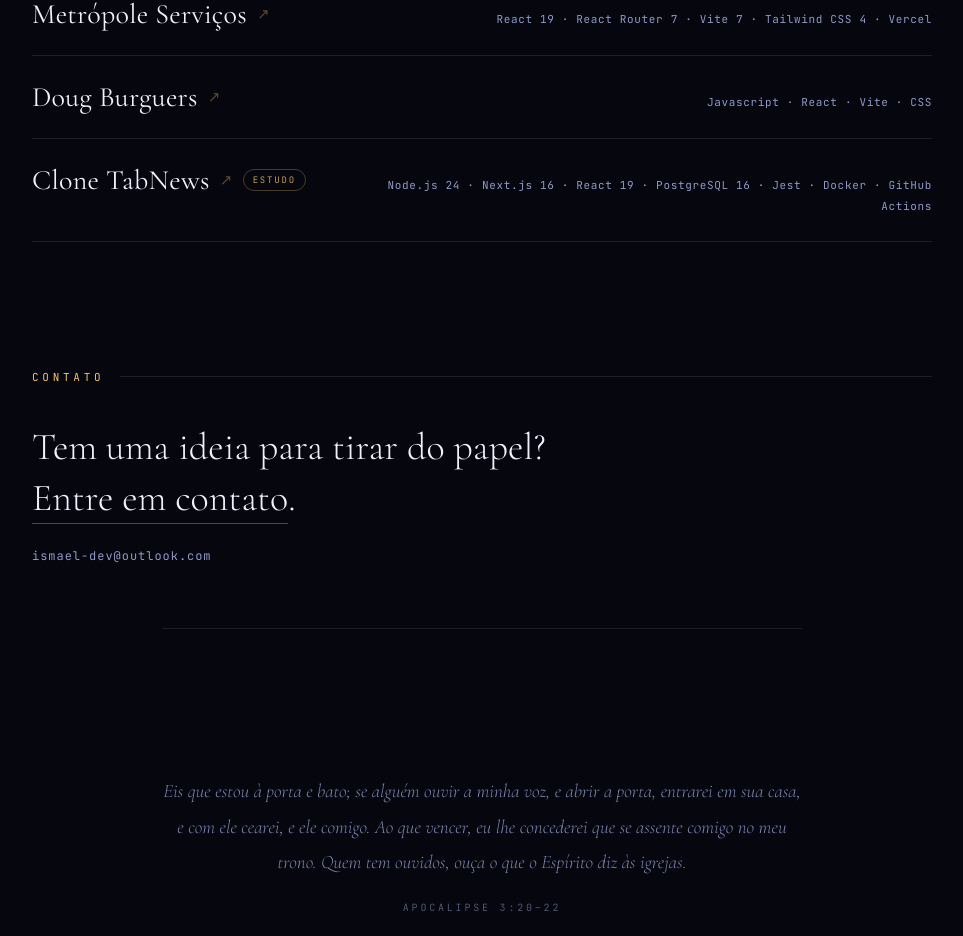
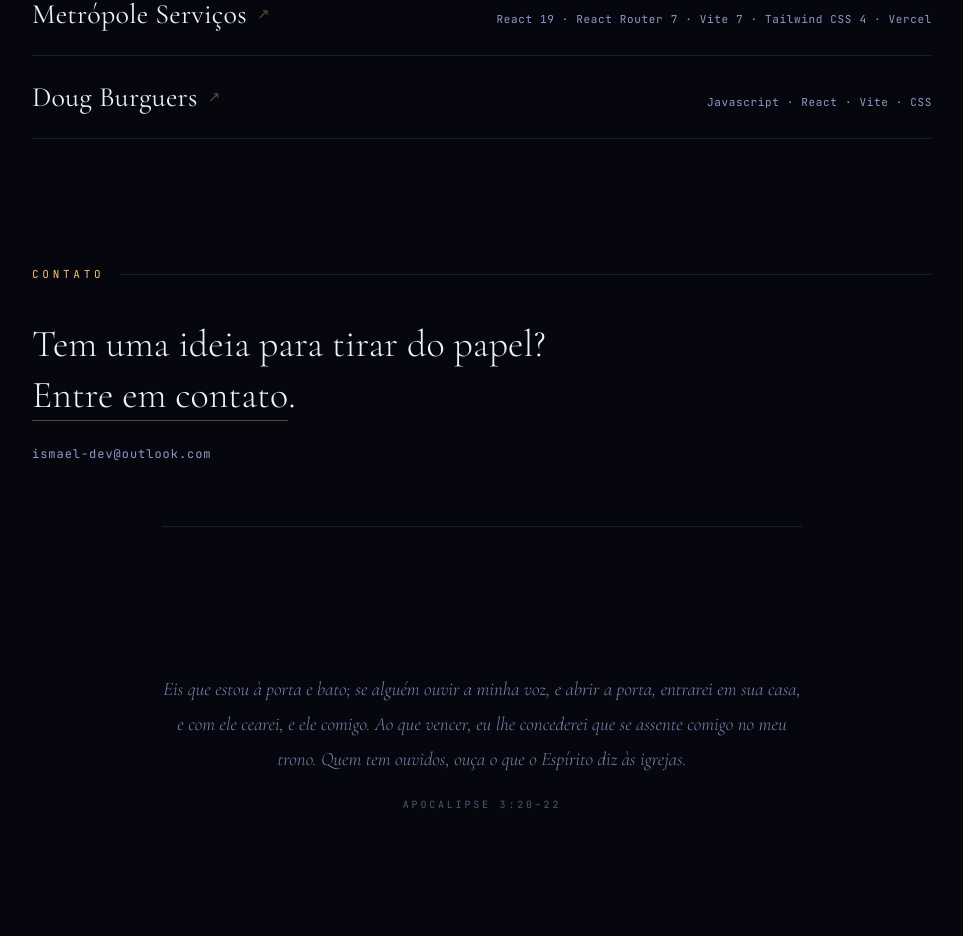
Before and after one commit to Ismaelthe10/implabs, a Next.js app: page / in a window 1280 px wide. Shown: the part 1804-2740 px from the top of the page, without its empty margins (158-1121 px from the left). After the commit the page ends 2685 px from the top, so only its background shows below. Built offline with nearby package versions, Linux system fonts and the light colour scheme.

Commit message:
remove clone project

```diff
--- a/pages/index.js
+++ b/pages/index.js
@@ -45,13 +45,6 @@ const PROJETOS = [
     titulo: "Doug Burguers",
     pilha: "Javascript · React · Vite · CSS",
     link: "https://www.dougburguers.com.br/",
-  },
-  {
-    titulo: "Clone TabNews",
-    pilha:
-      "Node.js 24 · Next.js 16 · React 19 · PostgreSQL 16 · Jest · Docker · GitHub Actions",
-    link: "https://github.com/Ismaelthe10/clone-tabnews",
-    situacao: "estudo",
   },
 ];
 
```
